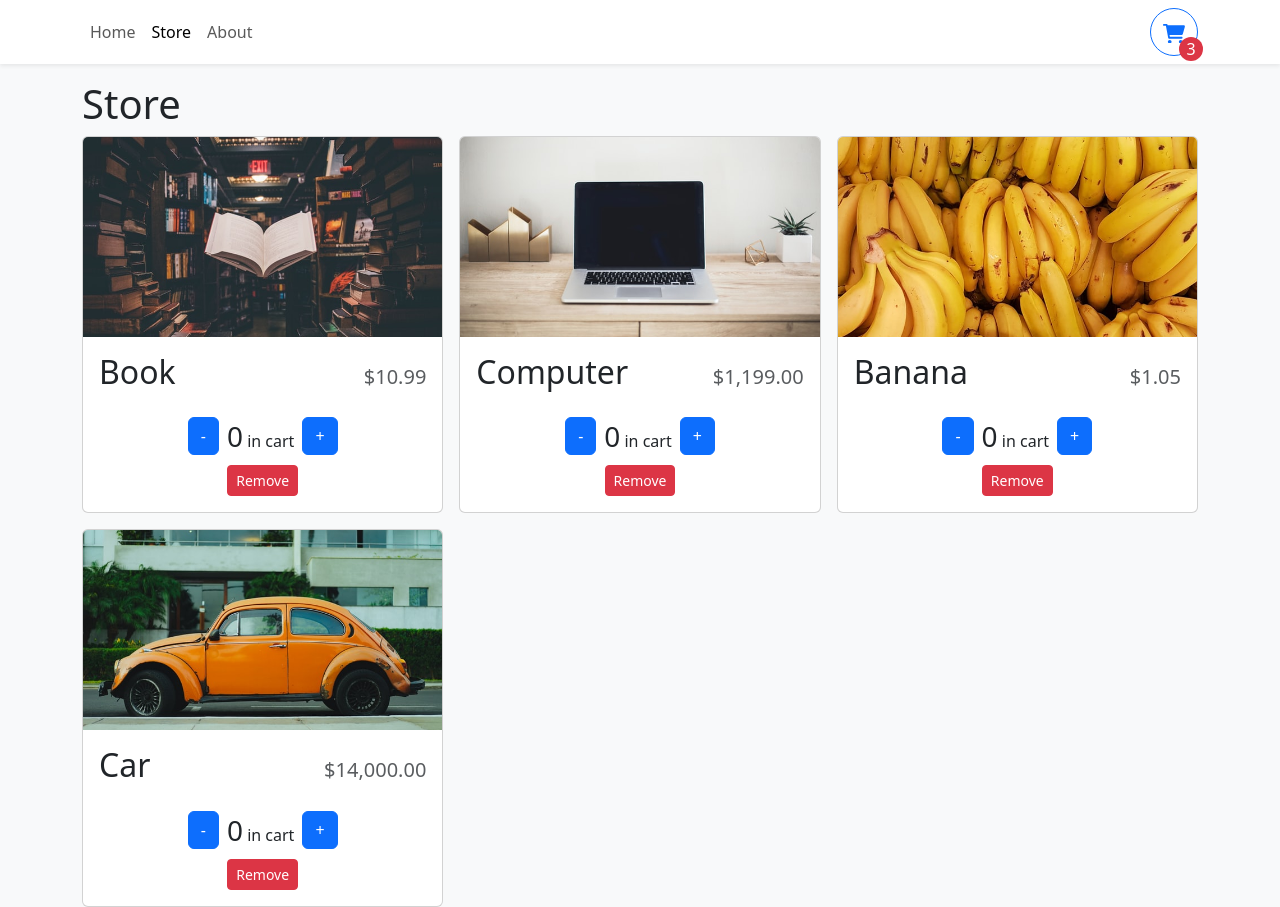
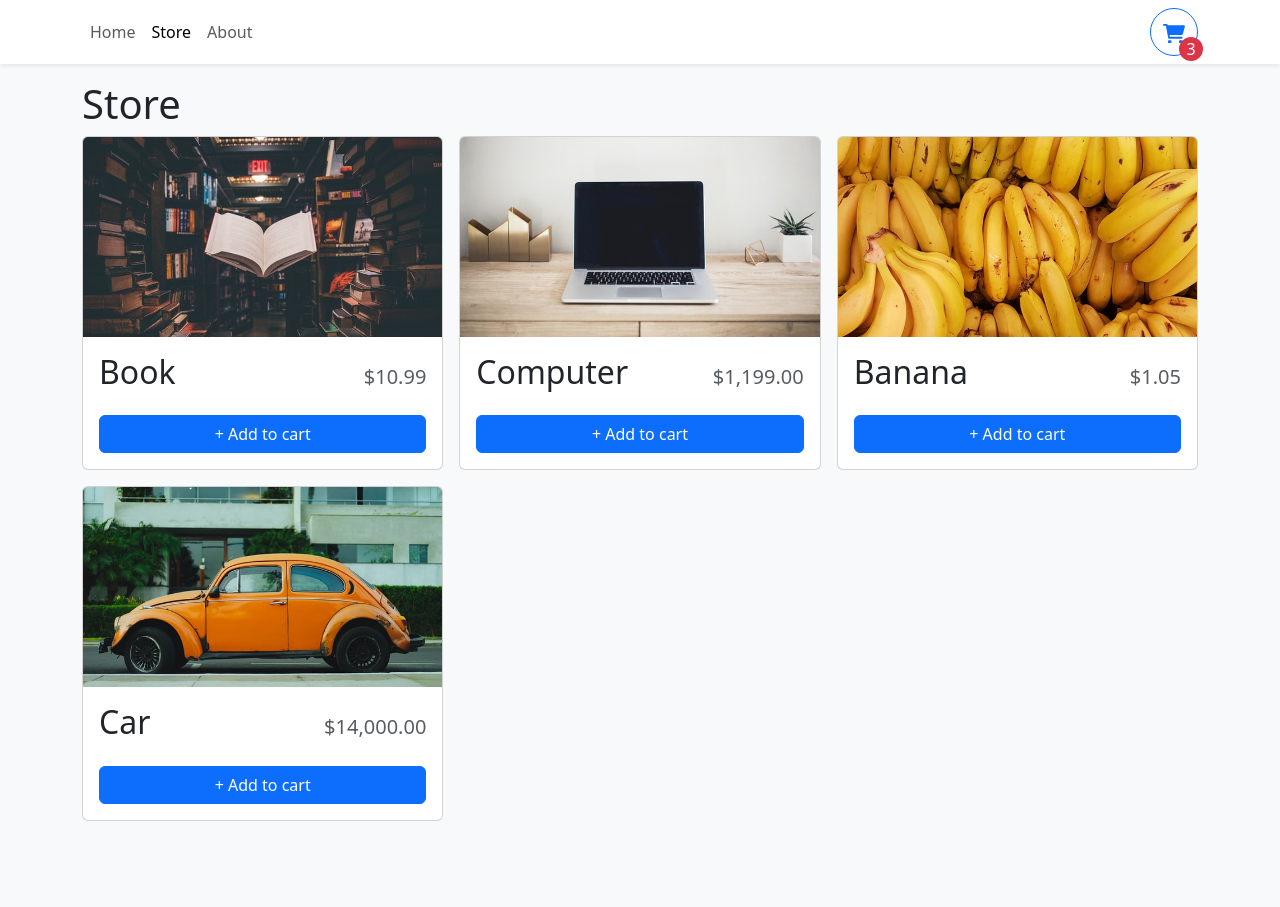
Before and after one commit to zyper16/react-ts-shopping-cart, a React (Vite) app: page /store in a window 1280 px wide. After the commit the page ends 821 px from the top, so only its background shows below. Built offline with nearby package versions, Linux system fonts and the light colour scheme.

Commit message:
Added StoreItem methods to ShoppingCartContext

```diff
--- a/src/App.tsx
+++ b/src/App.tsx
@@ -1,5 +1,6 @@
 import { Routes, Route } from "react-router-dom";
 import { Container } from "react-bootstrap";
+import { ShoppingCartProvider } from "./context/ShoppingCartContext";
 import Home from "./pages/Home";
 import Store from "./pages/Store";
 import About from "./pages/About";
@@ -7,7 +8,7 @@ import NavBar from "./components/NavBar";
 
 function App() {
   return (
-    <>
+    <ShoppingCartProvider>
       <NavBar />
       <Container>
         <Routes>
@@ -16,7 +17,7 @@ function App() {
           <Route path="/about" element={<About />} />
         </Routes>
       </Container>
-    </>
+    </ShoppingCartProvider>
   );
 }
 
--- a/src/components/StoreItem.tsx
+++ b/src/components/StoreItem.tsx
@@ -1,5 +1,6 @@
 import { Button, Card } from "react-bootstrap";
 import formatPrice from "../utilities/formatPrice";
+import { useShoppingCart } from "../context/ShoppingCartContext";
 
 type StoreItemProps = {
   id: number;
@@ -9,7 +10,14 @@ type StoreItemProps = {
 };
 
 export default function StoreItem({ id, name, price, imgUrl }: StoreItemProps) {
-  const quantity = 0;
+  const {
+    getItemQuantity,
+    addToCart,
+    removeFromCart,
+    increaseQuantity,
+    decreaseQuantity,
+  } = useShoppingCart();
+  const quantity = getItemQuantity(id);
   return (
     <Card>
       <Card.Img
@@ -23,8 +31,10 @@ export default function StoreItem({ id, name, price, imgUrl }: StoreItemProps) {
           <span className="ms-2 text-muted">{formatPrice(price)}</span>
         </Card.Title>
         <div className="mt-auto">
-          {quantity === 1 ? (
-            <Button className="w-100">+ Add to cart</Button>
+          {quantity === 0 ? (
+            <Button className="w-100" onClick={() => addToCart(id)}>
+              + Add to cart
+            </Button>
           ) : (
             <div
               className="d-flex align-items-center flex-column"
@@ -34,13 +44,17 @@ export default function StoreItem({ id, name, price, imgUrl }: StoreItemProps) {
                 className="d-flex align-items-center justify-content-center"
                 style={{ gap: ".5rem" }}
               >
-                <Button>-</Button>
+                <Button onClick={() => decreaseQuantity(id)}>-</Button>
                 <div>
                   <span className="fs-3">{quantity}</span> in cart
                 </div>
-                <Button>+</Button>
+                <Button onClick={() => increaseQuantity(id)}>+</Button>
               </div>
-              <Button variant="danger" size="sm">
+              <Button
+                variant="danger"
+                size="sm"
+                onClick={() => removeFromCart(id)}
+              >
                 Remove
               </Button>
             </div>
--- /dev/null
+++ b/src/context/ShoppingCartContext.tsx
@@ -0,0 +1,85 @@
+import { createContext, ReactNode, useContext, useState } from "react";
+
+type ShoppingCartProviderProps = {
+  children: ReactNode;
+};
+
+type ShoppingCartContext = {
+  getItemQuantity: (id: number) => number;
+  increaseQuantity: (id: number) => void;
+  decreaseQuantity: (id: number) => void;
+  removeFromCart: (id: number) => void;
+  addToCart: (id: number) => void;
+};
+
+type CartItem = {
+  id: number;
+  quantity: number;
+};
+
+const ShoppingCartContext = createContext({} as ShoppingCartContext);
+
+export function useShoppingCart() {
+  return useContext(ShoppingCartContext);
+}
+
+export function ShoppingCartProvider({ children }: ShoppingCartProviderProps) {
+  const [cartItems, setCartItems] = useState<CartItem[]>([]);
+
+  function getItemQuantity(id: number) {
+    return cartItems.find(item => item.id === id)?.quantity || 0;
+  }
+
+  function increaseQuantity(id: number) {
+    if (!cartItems.find(item => item.id === id)) return;
+    setCartItems(currItems =>
+      currItems.map(item => {
+        if (item.id === id) {
+          return { ...item, quantity: item.quantity + 1 };
+        } else {
+          return item;
+        }
+      })
+    );
+  }
+
+  function decreaseQuantity(id: number) {
+    setCartItems(currItems => {
+      if (currItems.find(item => item.id === id)?.quantity === 1) {
+        return currItems.filter(item => item.id != id);
+      } else {
+        return currItems.map(item => {
+          if (item.id === id) {
+            return { ...item, quantity: item.quantity - 1 };
+          } else {
+            return item;
+          }
+        });
+      }
+    });
+  }
+
+  function removeFromCart(id: number) {
+    setCartItems(currItems => {
+      return currItems.filter(item => item.id != id);
+    });
+  }
+
+  function addToCart(id: number) {
+    setCartItems([...cartItems, { id, quantity: 1 }]);
+  }
+
+  return (
+    <ShoppingCartContext.Provider
+      value={{
+        getItemQuantity,
+        increaseQuantity,
+        decreaseQuantity,
+        removeFromCart,
+        addToCart,
+      }}
+    >
+      {children}
+    </ShoppingCartContext.Provider>
+  );
+}
```
